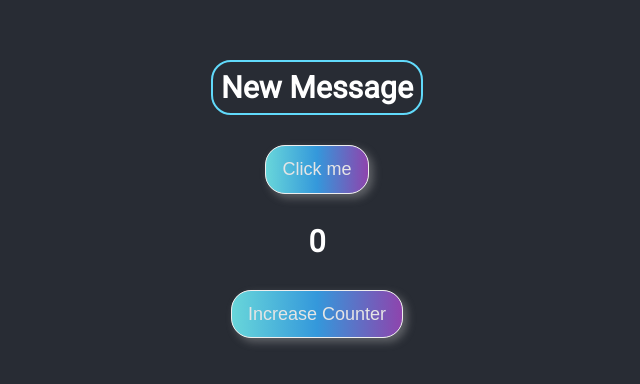
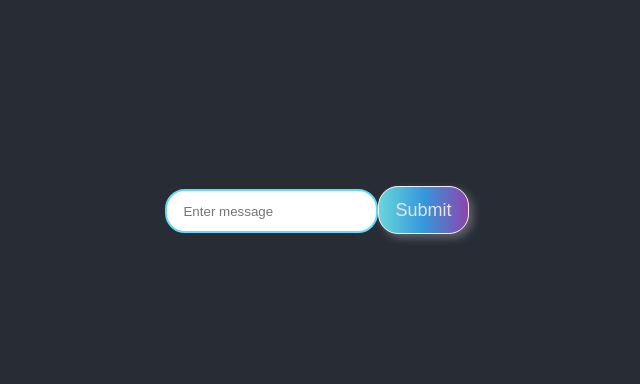
Before and after one commit to marxt2016/React, a React (Create React App) app: page / in a window 1280 px wide. Shown: the part 216-600 px from the top of the page, without its empty margins (323-963 px from the left). Built offline with nearby package versions, Linux system fonts and the light colour scheme.

Commit message:
Lesson2 messages

```diff
--- a/src/App.css
+++ b/src/App.css
@@ -10,7 +10,7 @@
 
 .Message {
   border: 2px solid #61dafb;
-  padding: 8px;
+  padding: 0.8rem 1rem;
   border-radius: 20px;
 }
 .Message-button {
--- a/src/App.js
+++ b/src/App.js
@@ -1,24 +1,33 @@
 
 import './App.css';
-import { Message } from './components/Message.js'
-import { useState } from "react";
-import { Counter } from './components/Counter';
+import { Messages } from './components/Messages.js'
+import React, { useState, useEffect } from "react";
+import { Form } from './components/Form';
 
-let textInitial = "New Message";
 function App() {
-  const [text, setText] = useState(textInitial);
+  const [messages, setMessages] = useState([]);
+  const handleMessageSend = (text, author) => {
+    if (text.length) {
+      messages.push({ text, author });
+      setMessages([...messages])
+    }
+  }
 
-  const handleClick = () => {
-    console.log("Handle click");
-    setText("Updated message " + Math.floor(Math.random() * 100))
-  }
+  useEffect(() => {
+    let timer = 0;
+    if (messages.length > 0) {
+      if (messages[messages.length - 1].author === 'person') {
+        timer = setTimeout(() => handleMessageSend('Hello from bot', 'bot'), 1000);
+      }
+    }
+    return () => clearTimeout(timer);
+  }, [messages]);
 
   return (
     <div className="App">
       <header className="App-header">
-        <Message className="Message" message={text} onButtonClick={handleClick} />
-        <Counter className="Message" />
-
+        <Messages messages={messages} />
+        <Form onMessageSend={handleMessageSend} />
       </header>
     </div>
   );
--- a/src/components/Counter.js
+++ b/src/components/Counter.js
@@ -1,13 +1,92 @@
-import React, { useState } from 'react'
-export const Counter = () => {
+import React, { useState, useEffect } from 'react'
+
+export const Counter = ({ text }) => {
     const [count, setCount] = useState(0);
+
     const handleClick = () => {
         setCount(count + 1);
     }
+    // [] = dependencies array: empty - function is not dependent and will work only on Mount
+    useEffect(() => {
+        console.log("-----------Did Mount--------");
+    }, []);
+
+    // dependencies array is not given => mount+ any Update
+    useEffect(() => {
+        console.log("-----------Did Mount + did Update--------");
+    });
+
+    // [variable] = dependencies array: has variable - function will work only on first render and then on the variable Change
+    useEffect(() => {
+        console.log("-----------Did Mount + Count Change--------");
+    }, [count]);
+
+    // useEffect(() => {
+    //     console.log("-----------Did Mount + Text Change--------");
+    // }, [text]);
+
+    //[] - dependencies array is empty, nd UseEffect RETURNS a function
+    useEffect(() => {
+        //const interval = setInterval(() => setCount(prevCount => prevCount + 1), 2000)
+        return () => {
+            //clearInterval();
+            console.log("-----------UnMOUNT--------");
+        }
+    }, []);
+
     return (
         <div>
             <h3>{count}</h3>
+            <h2>{text}</h2>
             <button className="Message-button" onClick={handleClick}>Increase Counter</button>
         </div>
     )
 }
+
+// export class Counter extends React.Component {
+//     constructor(props) {
+//         super(props);
+
+//         this.state = {
+//             count: 0,
+//             name: 'My counter'
+//         }
+//         console.log("-----constructor-------")
+//     }
+
+//     componentDidMount() {
+//         console.log("-----ComponentDidMount-------")
+//     }
+
+//     componentDidUpdate(prevProps, prevState) {
+//         console.log("-----did UPDATE-------", prevProps, prevState)
+//     }
+
+//     componentWillUnmount() {
+//         console.log("-----will unmount-------")
+//     }
+
+//     handleClick = () => {
+//         this.setState({ count: this.state.count + 1 })
+//         // this.setState(prevState => ({count: prevState.count+1})) - function in setState
+//     }
+//     render() {
+//         console.log("-----render-------")
+//         return (
+//             <div>
+//                 <h3>{this.state.count}</h3>
+//                 <h2>{this.state.name}</h2>
+//                 <button className="Message-button" onClick={this.handleClick}>Increase Counter</button>
+//             </div>
+//         )
+//     }
+// }
+
+
+// function MessagesList() {
+//     const [messages, setMessages] = useState([
+//         'mess1',
+//         'mess2'
+//     ]);
+//     return messages.map((message) => <div>{message}</div>)
+// }
--- /dev/null
+++ b/src/components/Form.js
@@ -0,0 +1,19 @@
+import React, { useState } from 'react'
+export const Form = ({ onMessageSend }) => {
+    const [value, setValue] = useState([]);
+    const [author, setAuthor] = useState('person');
+    const handleChange = (e) => {
+        setValue(e.target.value);
+    }
+    const handleSubmit = (e) => {
+        e.preventDefault();
+        onMessageSend(value, author);
+        setValue('');
+    }
+    return (
+        <form onSubmit={handleSubmit}>
+            <input className="Message" type='text' placeholder="Enter message" value={value} onChange={handleChange} />
+            <input className="Message-button" type='submit' />
+        </form>
+    )
+}
--- /dev/null
+++ b/src/components/Messages.js
@@ -0,0 +1,15 @@
+import React from "react";
+const createMessage = (message, id) => {
+    const { text } = message;
+    return (
+        <div key={id}>{text}</div>
+    )
+}
+
+export const Messages = ({ messages }) => {
+    return (
+        <ul>
+            {messages.map((message, id) => createMessage(message, id))}
+        </ul>
+    )
+}
```
Also changed, not shown: src/reportWebVitals.js (deleted, +0 -13 lines), src/setupTests.js (deleted, +0 -5 lines), src/logo.svg (deleted), 1 other file (tests, documents, lock files or other folders).
